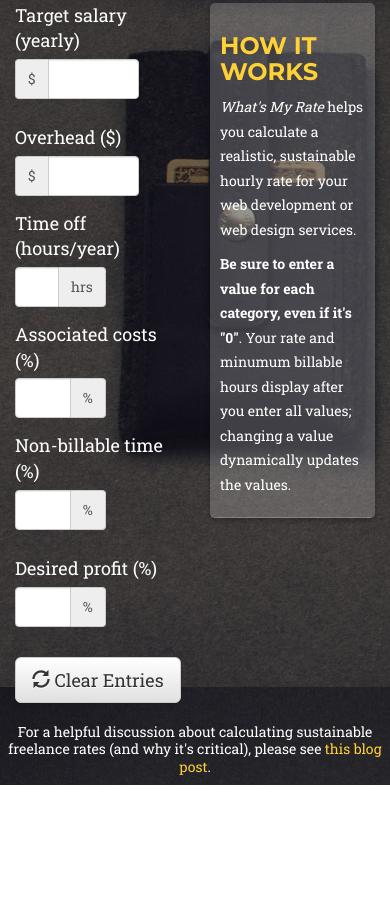
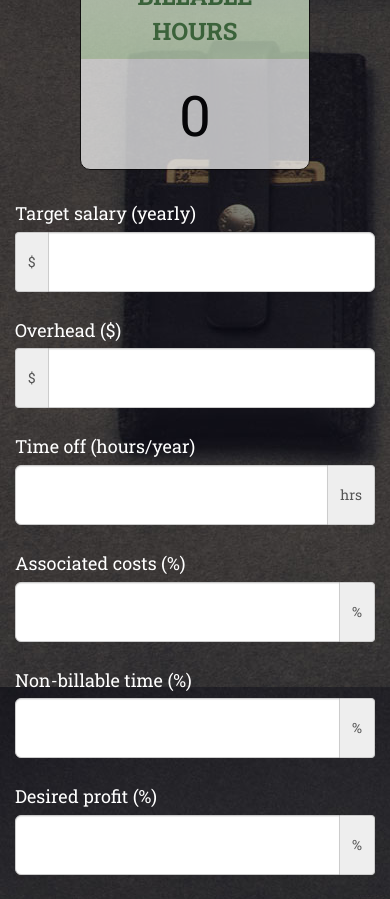
Before and after one commit to thinkhuman/whatsmyrate, a plain HTML site: page index.html in a window 390 px wide. Shown: the part 563-1462 px from the top of the page. Before the commit the page ends 1348 px from the top, so only its background shows below. Drawn offline with nearby package versions, Linux system fonts and the light colour scheme; a web font is replaced by a local one.

Commit message:
Fixes to responsive/Bootstrap stuff

```diff
--- a/css/styles.css
+++ b/css/styles.css
@@ -44,9 +44,14 @@ h3 {
     float: none;
 }
 
+.form-group {
+    max-width: 100%;
+}
+
 
 .panel-success{
     text-align: center;
+    max-width: 100%;
     float: none;
     margin: 0 auto;
     margin-bottom: 20px;
@@ -87,10 +92,9 @@ h3 {
 }
 
 input[type="text"] {
-   height: 40px;
-   font-size: 28px;
+   height: 60px;
+   font-size: 40px;
    line-height: 40px;
-   color: #339933;
 }
 
 button{
@@ -117,10 +121,8 @@ button{
 }
 
 .moreinfo{
-/*    display: inline-block;
-    text-align: center;*/
     color: #FFFFFF;
-    padding-top: 20px;
+    padding: 20px 10px;
 }
 
 p.text-center{
@@ -137,9 +139,9 @@ label{
 }
 
 .description{
-    display: inline-block;
     vertical-align: top;
     text-align: left;
+    margin-top: 15px;
     width: 100%;
     color: #FFFFFF;
     position: relative;
@@ -151,14 +153,13 @@ label{
     background-color: rgba(255, 255, 255, 0.2);
     box-shadow: 0 2px 5px rgba(0, 0, 0, 0.3);
     border-radius: 5px;
-    margin: 0 auto;
 }
 
 .how-to-use{
-    /*display: inline-block;*/
     vertical-align: top;
     text-align: left;
     color: #FFFFFF;
+    margin-top: 15px;
     width: 100%;
     position: relative;
     padding: 10px 10px;
@@ -168,18 +169,7 @@ label{
     background-color: rgba(255, 255, 255, 0.2);
     box-shadow: 0 2px 5px rgba(0, 0, 0, 0.3);
     border-radius: 5px;
-    /*width: 75%;*/
-    /*margin: 0 auto;*/
 }
-
-.narrow {
-  max-width: 55%;
-}
-
-.medium {
-    max-width: 75%;
-}
-
 
 .heading{
 	float: right;
@@ -197,8 +187,6 @@ img {
     margin-bottom: 5px;
 }
 
-@media screen and (max-device-width: 480px) {
-     .input-group{
-        max-width: 100%;
-     }
+@media max-width (480px) {
+
 }
--- a/index.html
+++ b/index.html
@@ -4,6 +4,7 @@
 <html>
 <head>
   <meta charset="UTF-8">
+  <meta name="viewport" content="width=device-width, initial-scale=1">
   <title>What's My Rate?</title>
 
     <link rel="stylesheet" href="https://maxcdn.bootstrapcdn.com/bootstrap/3.3.6/css/bootstrap.min.css">
@@ -32,91 +33,102 @@
   </div><!-- end header row -->
 
 <div class="row">
-    <div class="col-xs-6">
-    <!-- <div class="center-block"> -->
+    <div class="col-xs-8 col-xs-offset-2 col-md-6 col-md-offset-0">
        <div class="panel panel-success">
             <div class="panel-heading">RATE/HOUR</div>
                <div class="panel-body">
                  <span class="rate" id="required_rate">$0</span>
                </div>
        </div>
-    <!-- </div> -->
    </div> <!-- end column -->
 
-       <div class="col-xs-6">
-    <!-- <div class="center-block"> -->
+   <div class="col-xs-8 col-xs-offset-2 col-md-6 col-md-offset-0">
        <div class="panel panel-success">
             <div class="panel-heading">BILLABLE HOURS</div>
                <div class="panel-body">
                  <span class="rate" id="billable">0</span>
                </div>
        </div>
-    <!-- </div> -->
    </div> <!-- end column -->
 </div> <!-- end row -->
 
   <div class="row">
-    <div class="col-xs-6">
+      <div class="col-md-6 col-md-offset-0">
+
+        <div class="row">
            <form role="form" id="whatsmyrate">
-
+            <div class="col-md-6">
               <div class="form-group">
                   <label for="targetsalary">Target salary (yearly)</label>
-                    <div class="input-group medium">
+                      <div class="input-group">
                         <span class="input-group-addon">$</span>
-                      <input type="text" class="form-control"  id="target_salary" name="targetsalary" onchange="calculate();">
+                        <input type="text" class="form-control input-lg"  id="target_salary" name="targetsalary" onchange="calculate();">
+                      </div>
               </div>
             </div>
 
+            <div class="col-md-6">
               <div class="form-group">
                 <label for="overhead">Overhead ($)</label>
-                 <div class="input-group medium">
+                   <div class="input-group">
                 <span class="input-group-addon">$</span>
-              <input type="text" class="form-control"  id="overhead" name="overhead" onchange="calculate();">
+                <input type="text" class="form-control input-lg"  id="overhead" name="overhead" onchange="calculate();">
+                </div>
+              </div>
             </div>
         </div>
 
+         <div class="row">
+            <div class="col-md-6">
               <div class="form-group">
                 <label for="timeoff">Time off (hours/year)</label>
-                <div class="input-group narrow">
-                  <input type="text" class="form-control"   id="timeoff" name="timeoff" onchange="calculate();">
+                  <div class="input-group">
+                    <input type="text" class="form-control input-lg"   id="timeoff" name="timeoff" onchange="calculate();">
                     <span class="input-group-addon">hrs</span>
                   </div>
               </div>
-
+            </div>
+            <div class="col-md-6">
               <div class="form-group">
                 <label for="associatedcosts">Associated costs (%)</label>
-                <div class="input-group narrow">
-              <input type="text" class="form-control"  id="associated_costs" name="associatedcosts" onchange="calculate();">
+                  <div class="input-group">
+                <input type="text" class="form-control input-lg"  id="associated_costs" name="associatedcosts" onchange="calculate();">
                 <span class="input-group-addon">%</span>
                   </div>
               </div>
+            </div>
+        </div>
 
+         <div class="row">
+            <div class="col-md-6">
               <div class="form-group">
                 <label for="nonbillable">Non-billable time (%)</label>
-                 <div class="input-group narrow">
-              <input type="text" class="form-control" id="nonbillable" name="nonbillable" onchange="calculate();">
+                   <div class="input-group">
+                <input type="text" class="form-control input-lg" id="nonbillable" name="nonbillable" onchange="calculate();">
                 <span class="input-group-addon">%</span>
                 </div>
               </div>
+            </div>
 
+            <div class="col-md-6">
               <div class="form-group">
                 <label for="profit">Desired profit (%)</label>
-                 <div class="input-group narrow">
-              <input type="text" class="form-control"  id="profit" name="profit" onchange="calculate();">
+                   <div class="input-group">
+                 <input type="text" class="form-control input-lg"  id="profit" name="profit" onchange="calculate();">
                   <span class="input-group-addon">%</span>
                 </div>
               </div>
-
+            </div>
+        </div>
                   <button type="reset" class="btn btn-default btn-lg">
 
                     <span class="glyphicon glyphicon-refresh"></span> Clear Entries
 
                   </button>
             </form>  <!--end form-->
-    </div> <!--end col-md.4 -->
+      </div> <!--end column -->
 
-
-    <div class="col-xs-6">
+    <div class="col-md-6 col-md-offset-0">
        <div class="how-to-use">
         <h3>How it Works</h3>
         <p><em>What's My Rate</em> helps you calculate a realistic, sustainable hourly rate for your web development or web design services. </p>
@@ -160,7 +172,7 @@
             <p>Minimum percent profit you want, over salary. For example, for a $50,000 salary, you might want a 10% ($5,000) profit margin.</p>
           </div>
 
-    </div>
+        </div> <!-- end description panels -->
 
     </div> <!-- end description column -->
 </div> <!-- end row -->
```
Also changed, not shown: 1 other file. Lines whose indentation alone changed are shown as unchanged.
